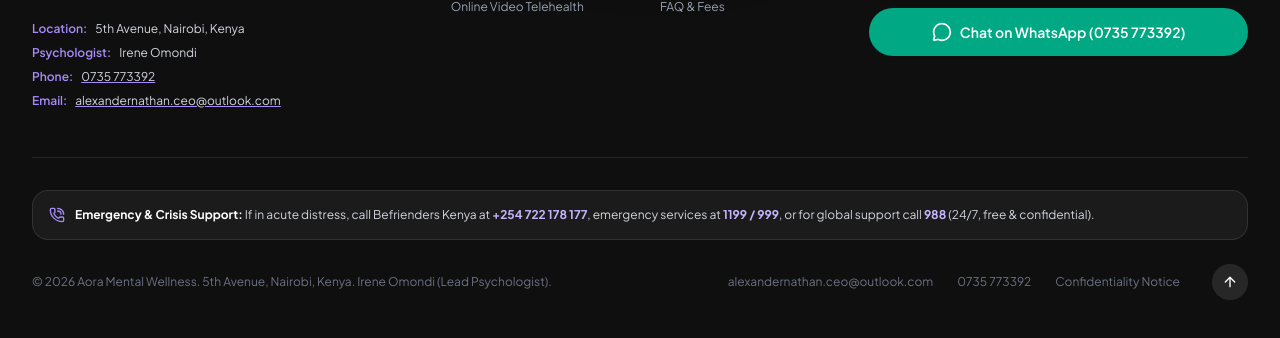
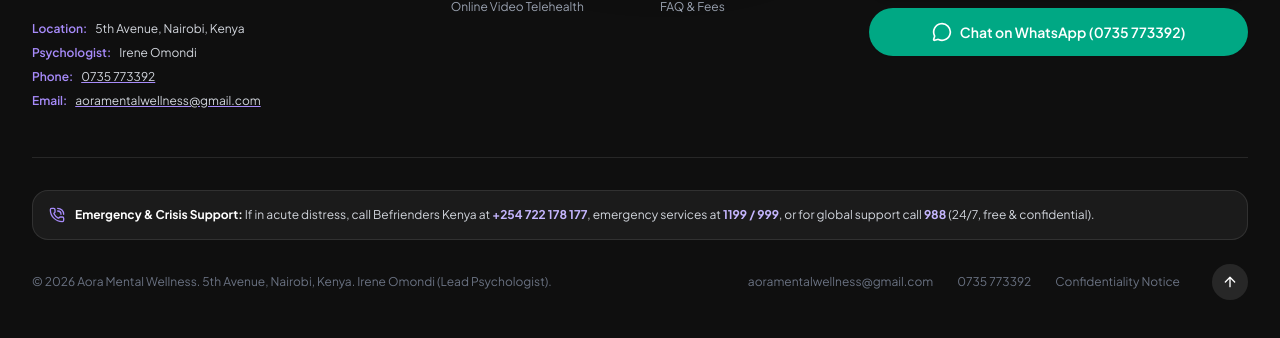
Before and after one commit to YankeeD254/aora-mental-wellness-v2, a React (Vite) app: page / in a window 1280 px wide. Shown: the part 8408-8746 px from the top of the page. Built offline with nearby package versions, Linux system fonts and the light colour scheme; no server answers; a web font is replaced by a local one.

Commit message:
Update email contact in Footer component

```diff
--- a/src/components/Footer.tsx
+++ b/src/components/Footer.tsx
@@ -149,7 +149,7 @@ export const Footer: React.FC<FooterProps> = ({
               </div>
               <div className="flex items-center gap-2">
                 <span className="text-[#A78BFA] font-semibold">Email:</span>
-                <a href="mailto:alexandernathan.ceo@outlook.com" className="hover:text-white underline decoration-[#A78BFA]">alexandernathan.ceo@outlook.com</a>
+                <a href="mailto:aoramentalwellness@gmail.com" className="hover:text-white underline decoration-[#A78BFA]">aoramentalwellness@gmail.com</a>
               </div>
             </div>
           </div>
@@ -224,7 +224,7 @@ export const Footer: React.FC<FooterProps> = ({
             </div>
 
             <div className="flex items-center gap-6">
-              <a href="mailto:alexandernathan.ceo@outlook.com" className="hover:text-gray-300 transition-colors">alexandernathan.ceo@outlook.com</a>
+              <a href="mailto:aoramentalwellness@gmail.com" className="hover:text-gray-300 transition-colors">aoramentalwellness@gmail.com</a>
               <a href="tel:0735773392" className="hover:text-gray-300 transition-colors">0735 773392</a>
               <a href="#" className="hover:text-gray-300 transition-colors">Confidentiality Notice</a>
 
```
